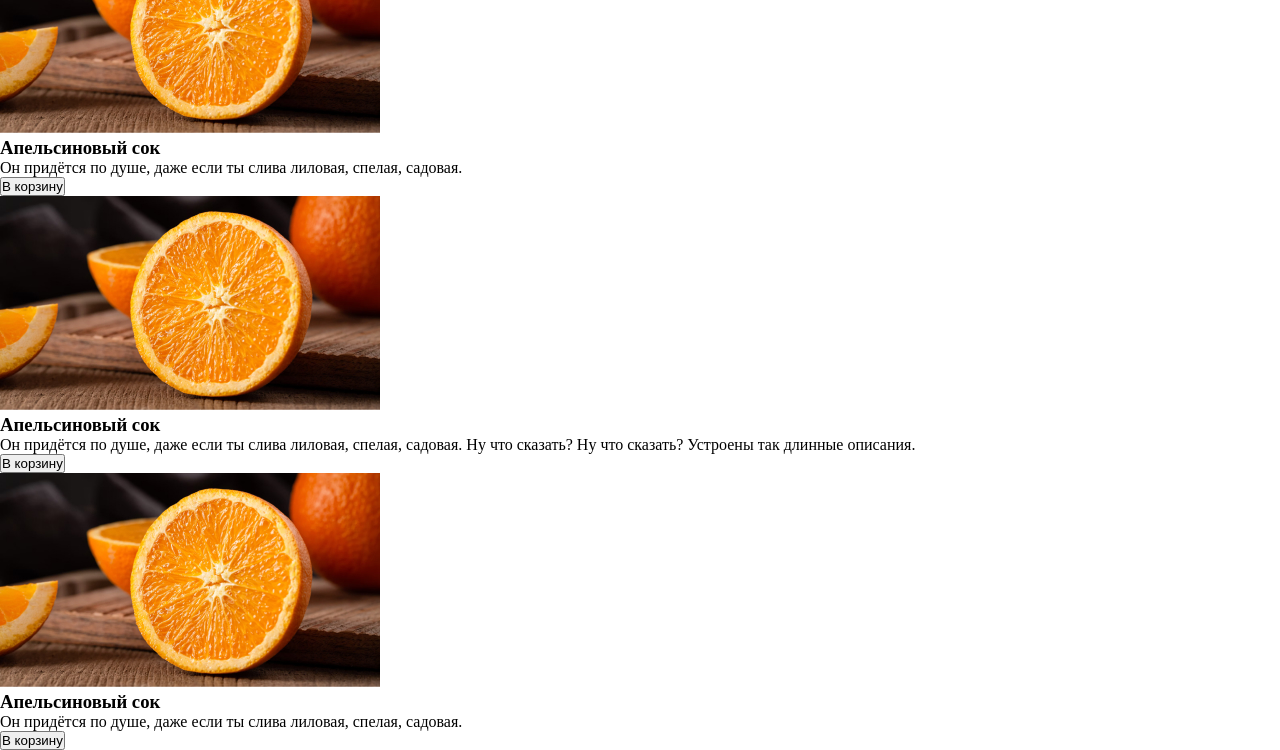
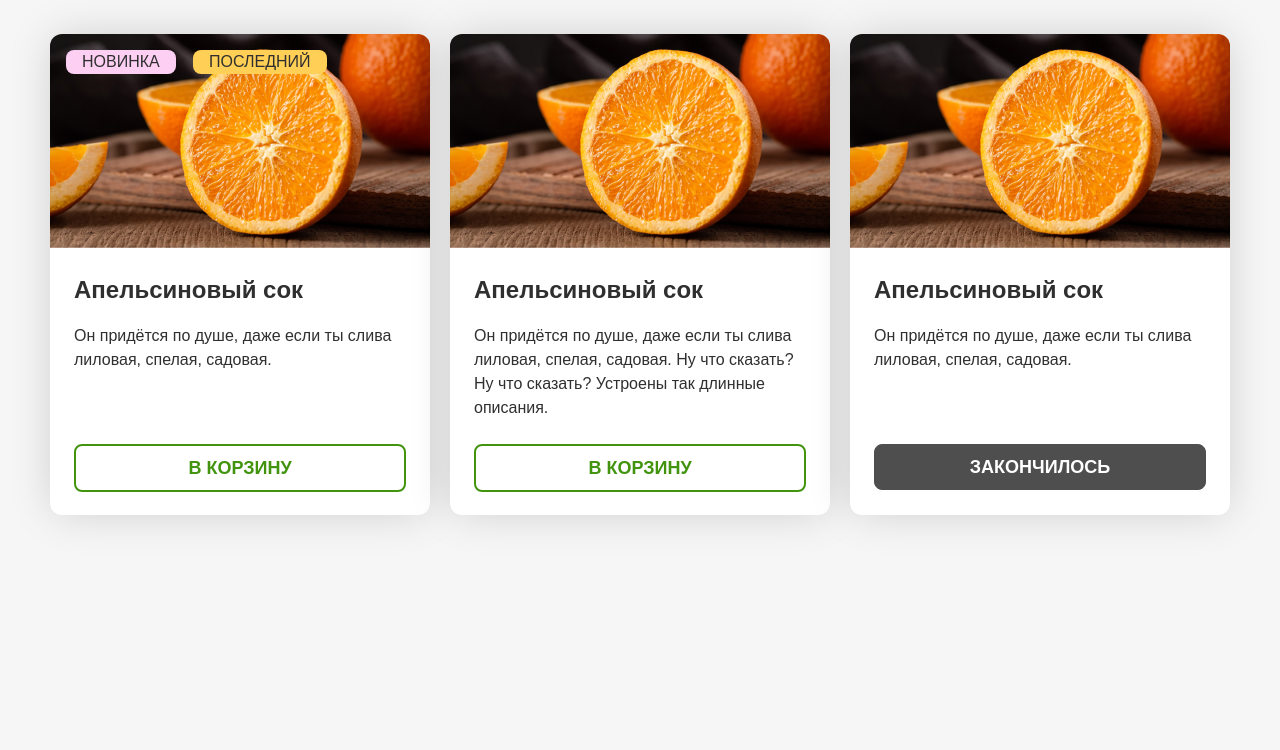
Before and after one commit to MaryiaVarabyevaa/test-task-SpurIT, a plain HTML site: page 01-product-card/index.html in a window 1280 px wide. Shown: the part 118-868 px from the top of the page. After the commit the page ends 800 px from the top, so only its background shows below. Drawn offline with Linux system fonts and the light colour scheme.

Commit message:
feat: add basic style

```diff
--- a/01-product-card/index.css
+++ b/01-product-card/index.css
@@ -1,5 +1,182 @@
+:root {
+    --background-color: #F6F6F6;
+    --header-color: #000000;
+    --card-color: #FFFFFF;
+    --font-color: #2F2F2F;
+    --default-color: #42940F;
+    --disabled-color: #4E4E4E;
+    --active-color: #1F5200;
+    --first-tag-color: #FDCFF3;
+    --second-tag-color: #FFCF56;
+}
 * {
     margin: 0;
     padding: 0;
     box-sizing: border-box;
 }
+html {
+    font-size: 10px;
+}
+body {
+    font-family: 'Arial';
+    background-color: var(--background-color);
+    color: var(--font-color);
+
+    display: flex;
+    flex-direction: column;
+    align-items: center;
+    gap: 40px;
+}
+.header {
+    font-size: 4.8rem;
+    font-weight: 900;
+    line-height: 72px;
+    text-transform: uppercase;
+    color: var(--header-color);
+    user-select: none;
+    padding-top: 40px;
+}
+.wrapper {
+    max-width: 1180px;
+    display: flex;
+    flex-wrap: wrap;
+    gap: 20px;
+    padding-bottom: 40px;
+}
+.card {
+    display: flex;
+    flex-direction: column;
+    flex-basis: 380px;
+    gap: 24px;
+    position: relative;
+    background-color: var(--card-color);
+    border-radius: 12px;
+    box-shadow: 0px 0px 45px -4px rgba(0, 0, 0, 0.18);
+    user-select: none;
+}
+.card .first-tag,
+.card .second-tag {
+    display: inline-block;
+    position: absolute;
+    top: 16px;
+    padding: 0 16px;
+    font-weight: 400;
+    font-size: 1.6rem;
+    line-height: 24px;
+    text-transform: uppercase;
+    color: var(--font-color);
+    border-radius: 8px;
+}
+.card .first-tag {
+    left: 16px;
+    background-color: var(--first-tag-color);
+}
+.card .second-tag {
+    left: 143px;
+    background-color: var(--second-tag-color);
+}
+.card:nth-child(odd) .card__btn{
+    margin-top: 48px;
+}
+.card__img {
+    border-radius: 12px 12px 0px 0px;
+    width: 100%;
+}
+.card__description {
+    display: flex;
+    flex-direction: column;
+    gap: 16px;
+    padding: 0 24px;
+}
+.card__title {
+    font-size: 2.4rem;
+    font-weight: 900;
+    line-height: 36px;
+}
+.card__text {
+    font-size: 1.6rem;
+    font-weight: 400;
+    line-height: 24px;
+}
+.card__btn {
+    align-self: center;
+    font-size: 1.8rem;
+    font-weight: 900;
+    line-height: 25px;
+    padding: 9.5px 0;
+    width: 332px;
+    margin-bottom: 23px;
+    border-radius: 8px;
+    text-transform: uppercase;
+}
+.card__btn:not(.last-btn) {
+    color: var(--default-color);
+    background-color: var(--card-color);
+    border: 2px solid var(--default-color);
+    cursor: pointer;
+    transition: all .4s ease-out;
+}
+.card__btn:not(.last-btn):hover {
+    color: var(--card-color);
+    background-color: var(--default-color);
+    border: 2px solid var(--default-color);
+}
+.card__btn:not(.last-btn):active {
+    color: var(--card-color);
+    background-color: var(--active-color);
+    border: 2px solid var(--active-color);
+}
+.last-btn {
+    color: var(--card-color);
+    background-color: var(--disabled-color);
+    border: 1px solid var(--disabled-color);
+}
+@media screen and (max-width: 1279px) {
+    .wrapper {
+        max-width: 780px;
+        justify-content: start;
+    }
+
+}
+@media screen and (max-width: 780px) {
+    .header {
+        font-size: 4.0rem;
+    }
+    .wrapper {
+        max-width: 380px;
+        justify-content: center;
+    }
+}
+@media screen and (max-width: 460px) {
+    body {
+        gap: 20px;
+    }
+    .header {
+        font-size: 3.1rem;
+        padding-top: 20px;
+    }
+    .wrapper {
+        padding-bottom: 20px;
+    }
+    .card {
+        flex-basis: 300px;
+    }
+    .card__btn {
+        width: 262px;
+    }
+}
+@media screen and (max-width: 320px) {
+    .header {
+        font-size: 2.5rem;
+    }
+    .card {
+        flex-basis: 250px;
+    }
+    .card__btn {
+        width: 218px;
+    }
+    .card .second-tag {
+        top: 64px;
+        left: 16px;
+    }
+}
--- a/01-product-card/index.html
+++ b/01-product-card/index.html
@@ -10,27 +10,37 @@
 </head>
 <body>
   <header>
-    <h1>Товары недели</h1>
+    <h1 class="header">Товары недели</h1>
   </header>
   <main>
-    <section>
-      <img src="./image.jpg" alt="Image">
-      <h3>Апельсиновый сок</h3>
-      <p>Он придётся по душе, даже если ты слива лиловая, спелая, садовая.</p>
-      <button>В корзину</button>
-    </section>
-    <section>
-      <img src="./image.jpg" alt="Image">
-      <h3>Апельсиновый сок</h3>
-      <p>Он придётся по душе, даже если ты слива лиловая, спелая, садовая. Ну что сказать? Ну что сказать? Устроены так длинные описания.</p>
-      <button>В корзину</button>
-    </section>
-    <section>
-      <img src="./image.jpg" alt="Image">
-      <h3>Апельсиновый сок</h3>
-      <p>Он придётся по душе, даже если ты слива лиловая, спелая, садовая.</p>
-      <button>В корзину</button>
-    </section>
+    <div class="wrapper">
+        <section class="card">
+            <img class="card__img" src="./image.jpg" alt="Image">
+            <span class="first-tag">Новинка</span>
+            <span class="second-tag">Последний</span>
+            <div class="card__description">
+                <h3 class="card__title">Апельсиновый сок</h3>
+                <p class="card__text">Он придётся по душе, даже если ты слива лиловая, спелая, садовая.</p>
+            </div>
+            <button class="card__btn">В корзину</button>
+          </section>
+          <section class="card">
+            <img class="card__img" src="./image.jpg" alt="Image">
+            <div class="card__description">
+                <h3 class="card__title">Апельсиновый сок</h3>
+                <p class="card__text">Он придётся по душе, даже если ты слива лиловая, спелая, садовая. Ну что сказать? Ну что сказать? Устроены так длинные описания.</p>
+            </div>
+            <button class="card__btn">В корзину</button>
+          </section>
+          <section class="card">
+            <img class="card__img" src="./image.jpg" alt="Image">
+            <div class="card__description">
+                <h3 class="card__title">Апельсиновый сок</h3>
+                <p class="card__text">Он придётся по душе, даже если ты слива лиловая, спелая, садовая.</p>
+            </div>
+            <button class="card__btn last-btn">Закончилось</button>
+          </section>
+    </div>
   </main>
 </body>
 </html>
```
